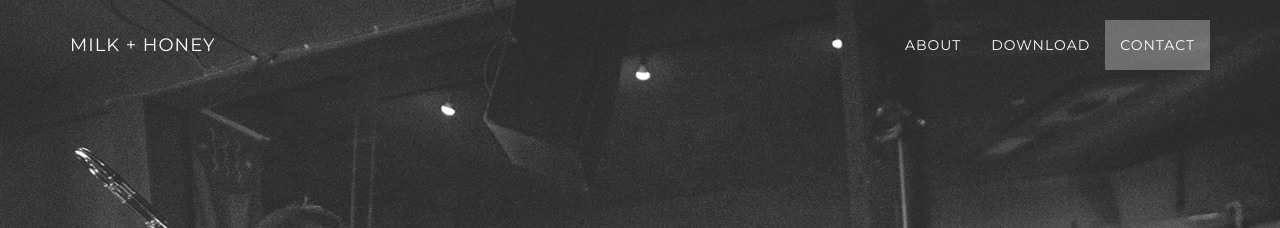
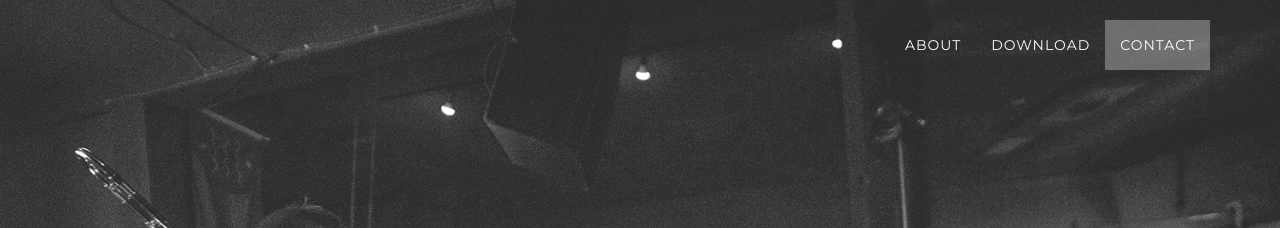
Before and after one commit to leehuffman/milkandhoneycrew, a Jekyll site: the page built from index.html, in a window 1280 px wide. Shown: the top 228 px of the page. Built offline with Jekyll 4.4.1, drawn with Linux system fonts in a browser that asks for light colours.

Commit message:
Remove Milk + Honey brand text from nav

```diff
--- a/_includes/nav.html
+++ b/_includes/nav.html
@@ -5,9 +5,6 @@
                 <button type="button" class="navbar-toggle" data-toggle="collapse" data-target=".navbar-main-collapse">
                     <i class="fa fa-bars"></i>
                 </button>
-                <a class="navbar-brand page-scroll" href="#page-top">
-                    <span class="light">Milk + Honey</span>
-                </a>
             </div>
 
             <!-- Collect the nav links, forms, and other content for toggling -->
```
